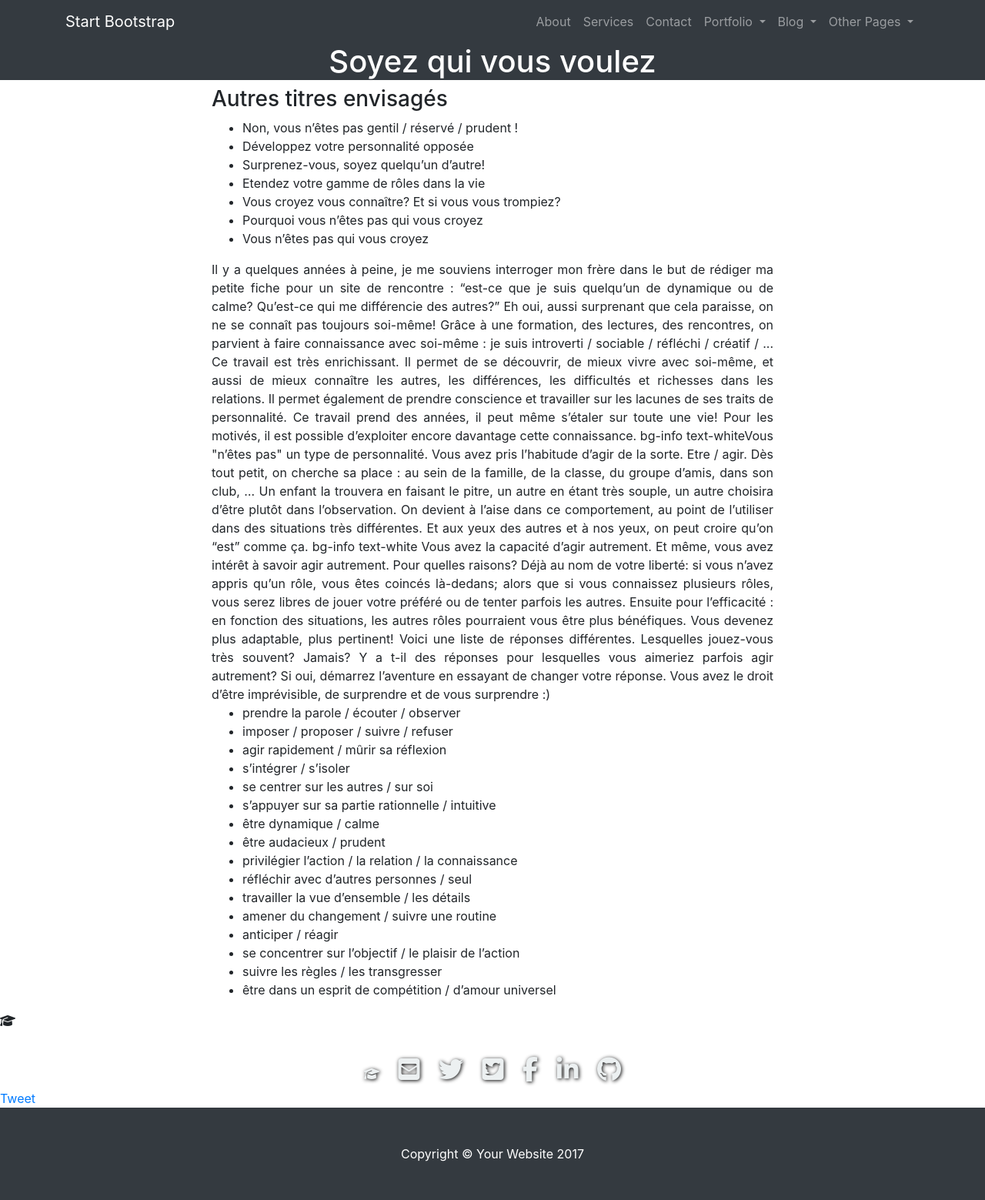
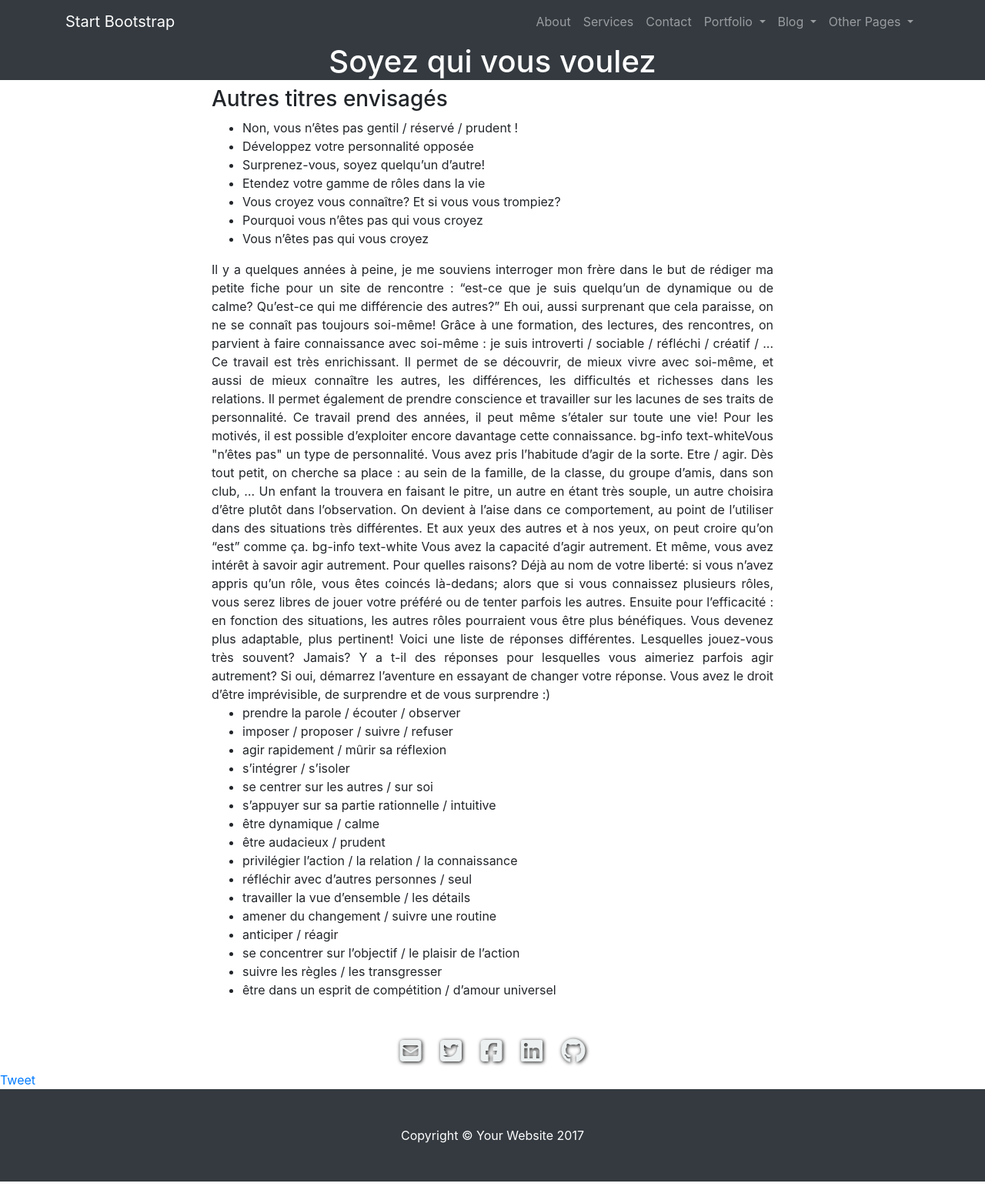
Before and after one commit to OrgaEvolutions/Nathoup.github.io, a Jekyll site: the page built from articles/personnalite.html, in a window 1280 px wide. Shown: the whole page at 77% size. Built offline with Jekyll 4.4.1, drawn with Linux system fonts in a browser that asks for light colours; nearby versions of some CDN libraries; library files that are not in the unit come from our copies; after the commit the page ends 1535 px from its top, so only the background shows below that.

Commit message:
Update social_links.html

```diff
--- a/_includes/social_links.html
+++ b/_includes/social_links.html
@@ -1,14 +1,9 @@
-
-<i class="fa fa-graduation-cap" aria-hidden="true"></i>
 <div class="social-links">
-
-    <i class="fa fa-graduation-cap" aria-hidden="true"></i>
     {% if site.email %}<a href="mailto:{{ site.email }}" class="author-social" target="_blank"><i class="fa fa-2x fa-envelope-square"></i></a>{% endif %}
-    {% if site.twitter %}<a href="http://twitter.com/{{ site.twitter }}" class="author-social" target="_blank"><i class="fa fa-2x fa-twitter" aria-hidden="true"></i></a>{% endif %}
     {% if site.twitter %}<a href="http://twitter.com/{{ site.twitter }}" class="author-social" target="_blank"><i class="fa fa-2x fa-twitter-square" aria-hidden="true"></i></a>{% endif %}
-    {% if site.facebook %}<a href="http://facebook.com/{{ site.facebook }}" class="author-social" target="_blank"><i class="fa fa-2x fa-facebook"></i></a>{% endif %}
+    {% if site.facebook %}<a href="http://facebook.com/{{ site.facebook }}" class="author-social" target="_blank"><i class="fa fa-2x fa-facebook-square"></i></a>{% endif %}
     {% if site.google.plus %}<a href="http://plus.google.com/+{{ site.google.plus }}" class="author-social" target="_blank"><i class="fa fa-2x fa-google-plus-square"></i></a>{% endif %}
-    {% if site.linkedin %}<a href="http://linkedin.com/in/{{ site.linkedin }}" class="author-social" target="_blank"><i class="fa fa-2x fa-linkedin"></i></a>{% endif %}
+    {% if site.linkedin %}<a href="http://linkedin.com/in/{{ site.linkedin }}" class="author-social" target="_blank"><i class="fa fa-2x fa-linkedin-square"></i></a>{% endif %}
     {% if site.xing %}<a href="http://www.xing.com/profile/{{ site.xing }}" class="author-social" target="_blank"><i class="fa fa-2x fa-xing-square"></i></a>{% endif %}
     {% if site.instagram %}<a href="http://instagram.com/{{ site.instagram }}" class="author-social" target="_blank"><i class="fa fa-2x fa-instagram"></i></a>{% endif %}
     {% if site.tumblr %}<a href="http://{{ site.tumblr }}.tumblr.com" class="author-social" target="_blank"><i class="fa fa-2x fa-tumblr-square"></i></a>{% endif %}
```
